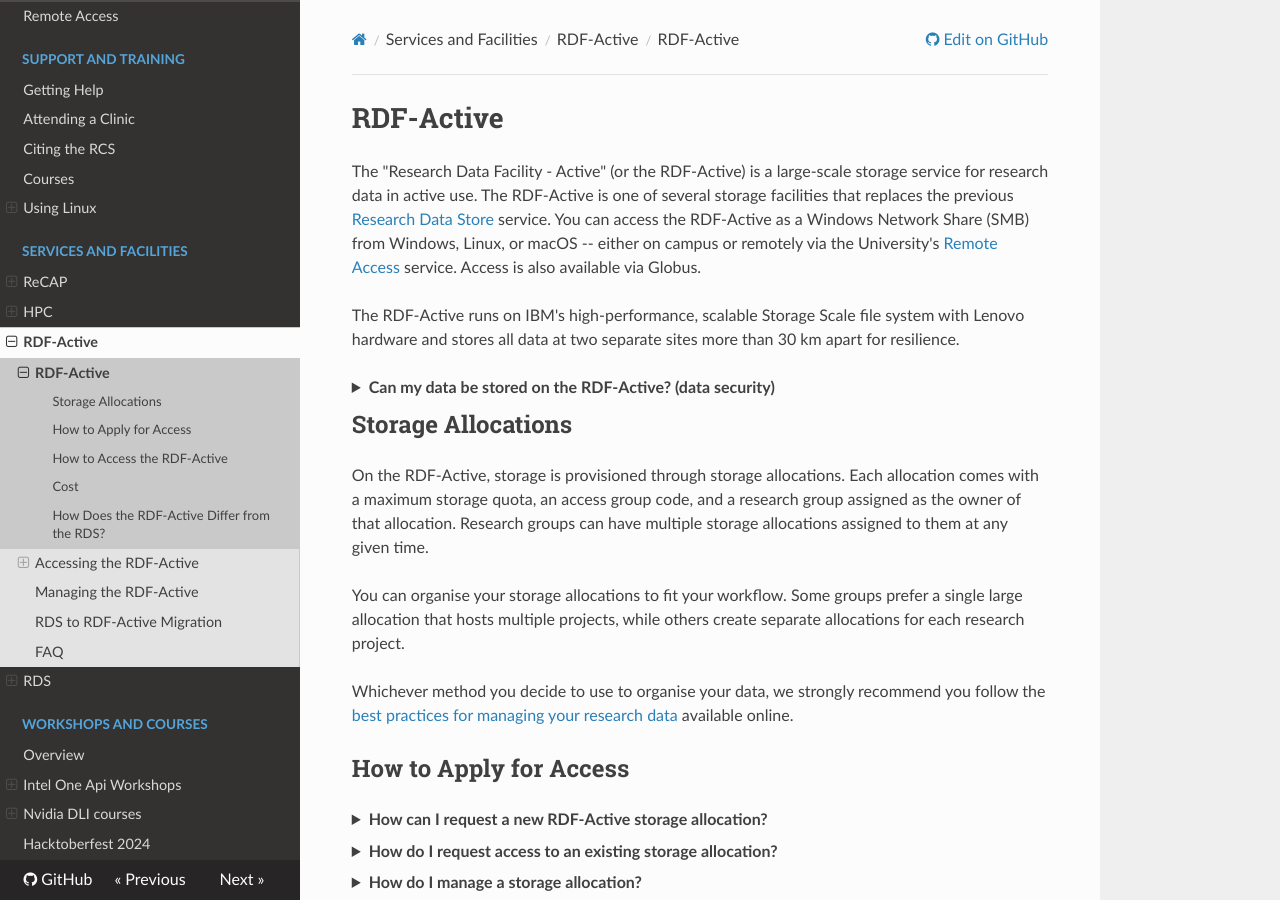
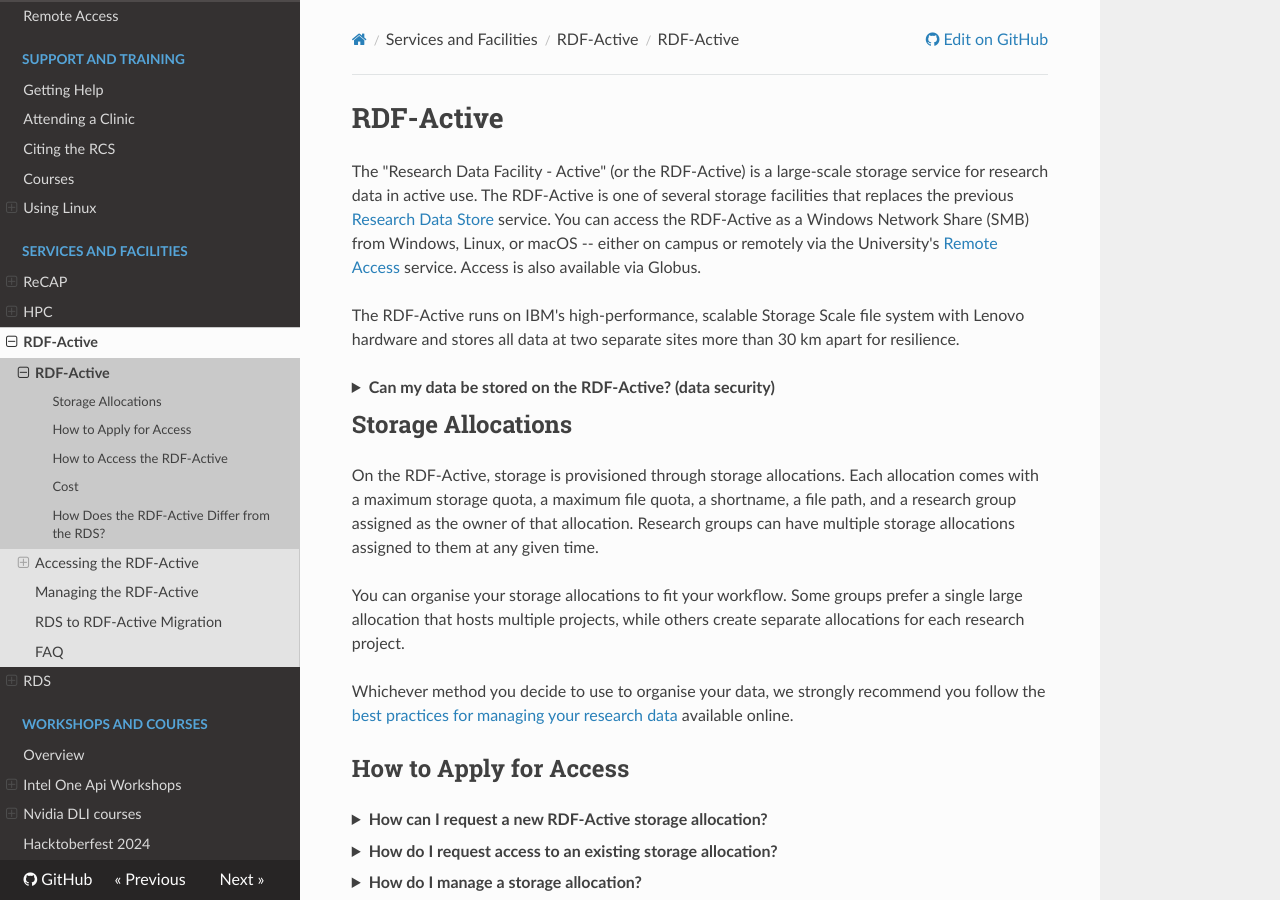
Before and after one commit to ImperialCollegeLondon/icl-rcs-user-guide, an MkDocs documentation site: the page built from docs/rdfactive/index.md, in a window 1280 px wide and 900 px high. Built offline with MkDocs 1.6.1, drawn with Linux system fonts in a browser that asks for light colours; nearby versions of some CDN libraries.

Commit message:
fix(rdf-active-index): vague/incorrect phrasing

```diff
--- a/docs/rdfactive/index.md
+++ b/docs/rdfactive/index.md
@@ -13,7 +13,7 @@ We strongly recommend you contact the [data protection coordinator](https://www.
 
 ## Storage Allocations
 
-On the RDF-Active, storage is provisioned through storage allocations. Each allocation comes with a maximum storage quota, an access group code, and a research group assigned as the owner of that allocation. Research groups can have multiple storage allocations assigned to them at any given time.
+On the RDF-Active, storage is provisioned through storage allocations. Each allocation comes with a maximum storage quota, a maximum file quota, a shortname, a file path, and a research group assigned as the owner of that allocation. Research groups can have multiple storage allocations assigned to them at any given time.
 
 You can organise your storage allocations to fit your workflow. Some groups prefer a single large allocation that hosts multiple projects, while others create separate allocations for each research project.
 
```
